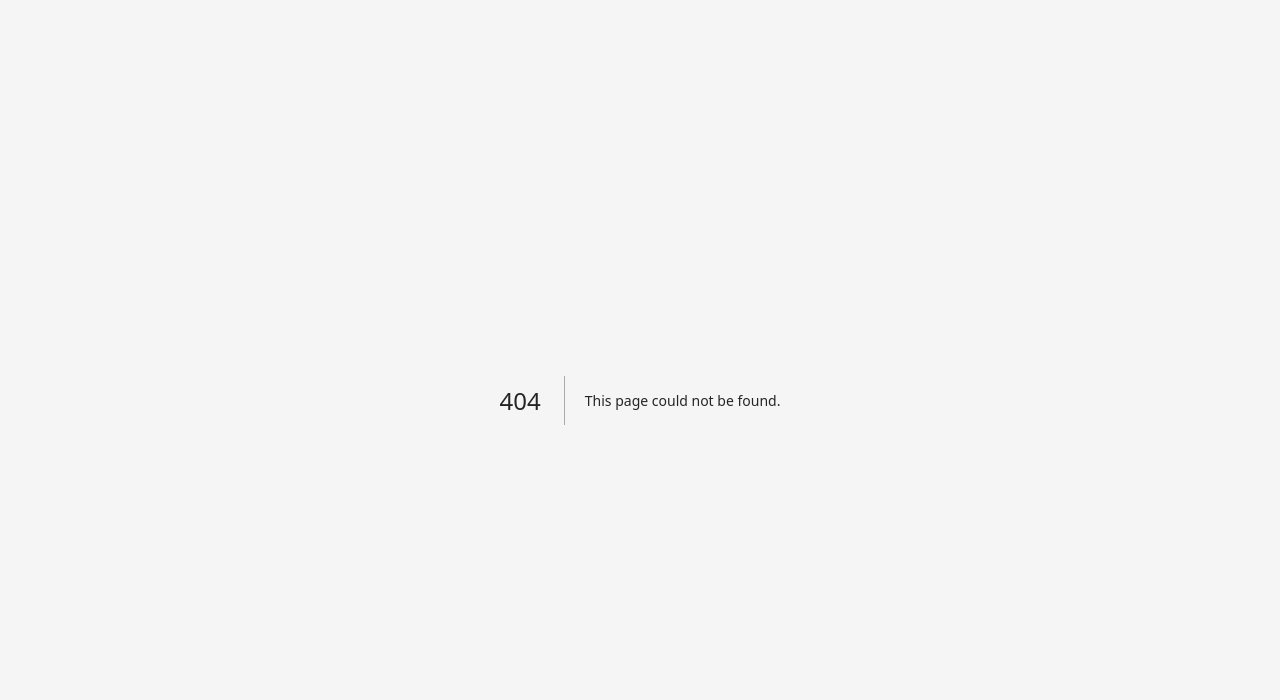
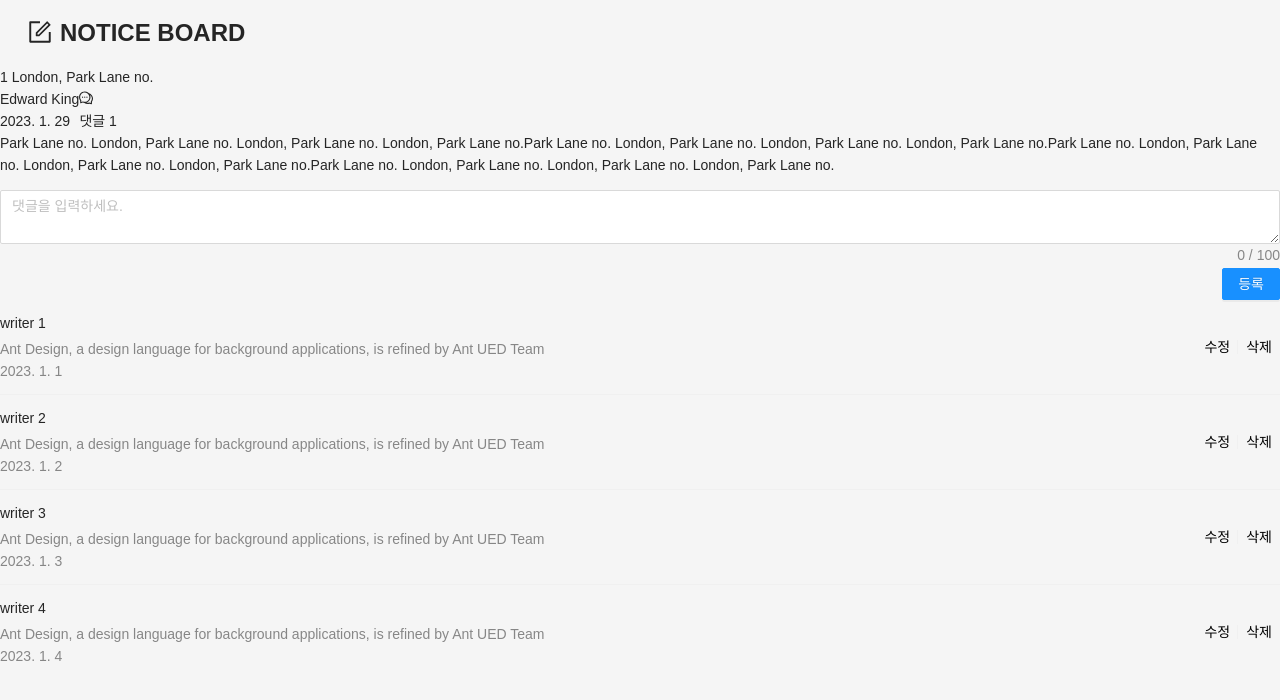
Before and after one commit to Mirrer1/Bulletin_Board, a Next.js app: page /post/1 in a window 1280 px wide. Before the commit this address had no page. Shown: the top 700 px of the page. Built offline with nearby package versions, Linux system fonts and the light colour scheme.

Commit message:
Tag: Add detail post

```diff
--- /dev/null
+++ b/components/PostComment/CommentForm.tsx
@@ -0,0 +1,36 @@
+import React, { useCallback } from 'react';
+import { Form, Input, Row, Button } from 'antd';
+
+const CommentForm = () => {
+  const [form] = Form.useForm();
+
+  const onSubmitComment = useCallback((e: any) => {
+    console.log(e);
+  }, []);
+
+  return (
+    <>
+      <Form form={form} name="writeComment" onFinish={onSubmitComment}>
+        <Form.Item
+          name="comment"
+          rules={[
+            {
+              required: true,
+              message: '댓글을 입력하세요.',
+            },
+          ]}
+        >
+          <Input.TextArea placeholder="댓글을 입력하세요." showCount maxLength={100} rows={2} />
+        </Form.Item>
+
+        <Row justify="end">
+          <Button type="primary" htmlType="submit">
+            등록
+          </Button>
+        </Row>
+      </Form>
+    </>
+  );
+};
+
+export default CommentForm;
--- /dev/null
+++ b/components/PostComment/CommentList.tsx
@@ -0,0 +1,51 @@
+import React from 'react';
+import { List } from 'antd';
+
+const CommentList = () => {
+  const data = [
+    {
+      writer: 'writer 1',
+      content: 'Ant Design, a design language for background applications, is refined by Ant UED Team',
+      created_at: '2023. 1. 1',
+    },
+    {
+      writer: 'writer 2',
+      content: 'Ant Design, a design language for background applications, is refined by Ant UED Team',
+      created_at: '2023. 1. 2',
+    },
+    {
+      writer: 'writer 3',
+      content: 'Ant Design, a design language for background applications, is refined by Ant UED Team',
+      created_at: '2023. 1. 3',
+    },
+    {
+      writer: 'writer 4',
+      content: 'Ant Design, a design language for background applications, is refined by Ant UED Team',
+      created_at: '2023. 1. 4',
+    },
+  ];
+
+  return (
+    <>
+      <List
+        itemLayout="horizontal"
+        dataSource={data}
+        renderItem={item => (
+          <List.Item actions={[<a key="comment-edit">수정</a>, <a key="comment-delete">삭제</a>]}>
+            <List.Item.Meta
+              title={item.writer}
+              description={
+                <>
+                  <div>{item.content}</div>
+                  <div>{item.created_at}</div>
+                </>
+              }
+            />
+          </List.Item>
+        )}
+      />
+    </>
+  );
+};
+
+export default CommentList;
--- /dev/null
+++ b/pages/post/[id].tsx
@@ -0,0 +1,58 @@
+import React from 'react';
+import { useRouter } from 'next/router';
+import { Col, Row } from 'antd';
+import { CommentOutlined } from '@ant-design/icons';
+import Head from 'next/head';
+
+import AppLayout from '@components/AppLayout';
+import CommentForm from '@components/PostComment/CommentForm';
+import CommentList from '@components/PostComment/CommentList';
+
+const Post = () => {
+  const router = useRouter();
+  const { id } = router.query;
+
+  return (
+    <>
+      <Head>
+        <title>Notice Board | Post Name</title>
+
+        {/* <title>{singlePost?.title} 게시글</title>
+        <meta name='description' content={singlePost?.desc}/>
+        <meta property='og:title' content={`${singlePost?.User.nickname}님의 게시글`} />
+        <meta property='og:description' content={singlePost?.desc} />
+        <meta property="og:image" content={singlePost?.Images[0].src } />
+        <meta property='og:url' content={`http://recipeio.ga/post/${id}`} /> */}
+      </Head>
+
+      <AppLayout>
+        <section>
+          <header>{id} London, Park Lane no.</header>
+
+          <Row>
+            <Col>
+              <div>Edward King</div>
+              <div>2023. 1. 29</div>
+            </Col>
+
+            <Col>
+              <CommentOutlined />
+              <div>댓글 1</div>
+            </Col>
+          </Row>
+
+          <p>
+            Park Lane no. London, Park Lane no. London, Park Lane no. London, Park Lane no.Park Lane no. London, Park
+            Lane no. London, Park Lane no. London, Park Lane no.Park Lane no. London, Park Lane no. London, Park Lane
+            no. London, Park Lane no.Park Lane no. London, Park Lane no. London, Park Lane no. London, Park Lane no.
+          </p>
+
+          <CommentForm />
+          <CommentList />
+        </section>
+      </AppLayout>
+    </>
+  );
+};
+
+export default Post;
```
Also changed, not shown: pages/login.tsx (deleted, +0 -21 lines).
